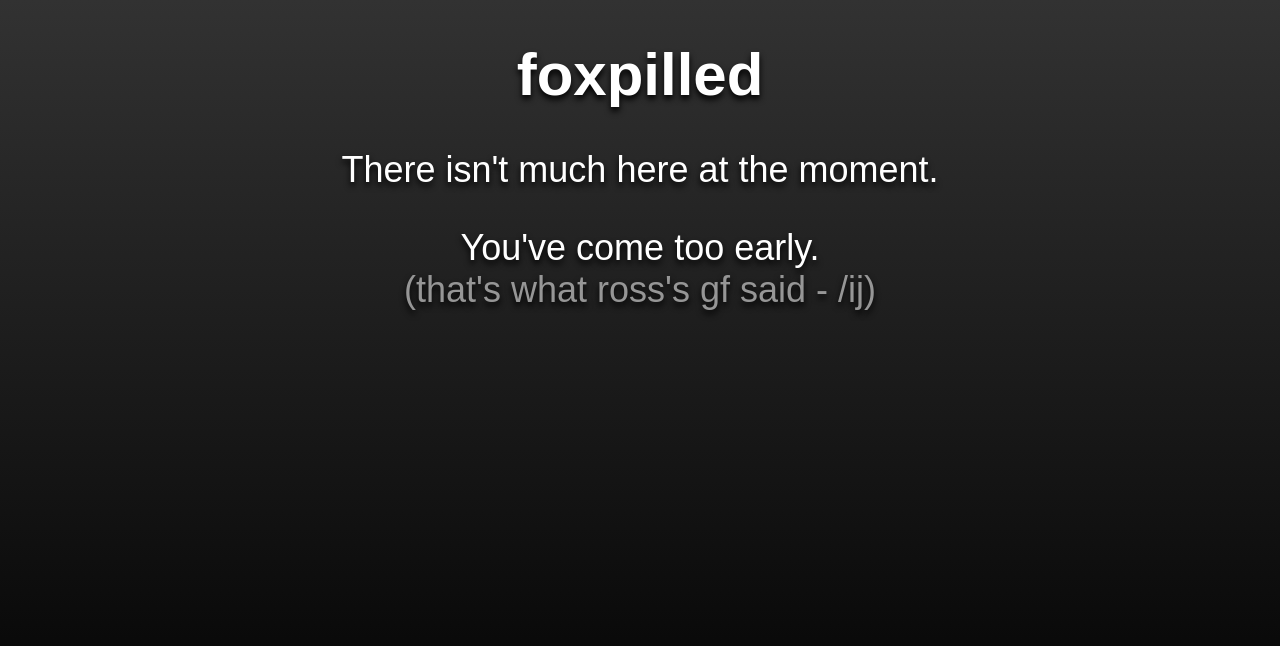
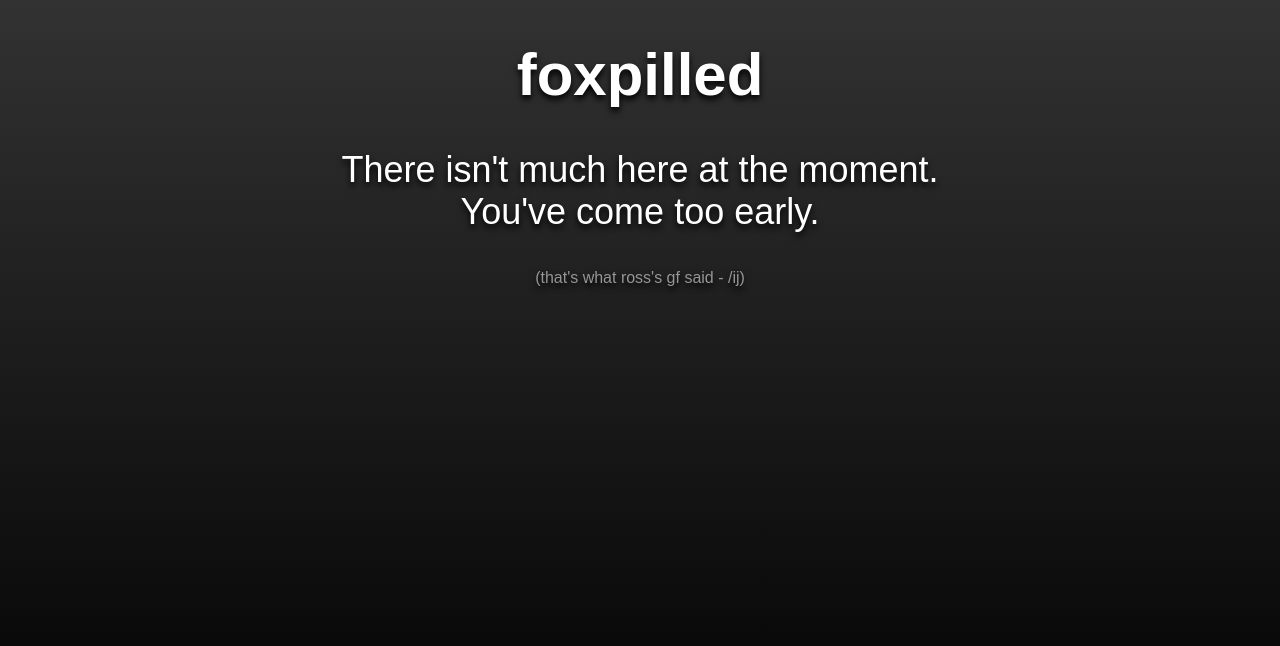
Before and after one commit to hyaenid/ghpages, a plain HTML site: page index.html in a window 1280 px wide. Drawn offline with Linux system fonts and the light colour scheme.

Commit message:
Update index.html

```diff
--- a/index.html
+++ b/index.html
@@ -27,7 +27,7 @@
   </head>
   <body>
     <h1>foxpilled</h1>
-    <p>There isn't much here at the moment.</p>
-    <p>You've come too early.<br><span style="color: #969696 !important;">(that's what ross's gf said - /ij)</span></p>
+    <p>There isn't much here at the moment.<br>You've come too early.</p>
+    <span style="color: #969696 !important;">(that's what ross's gf said - /ij)</span>
   </body>
 </html>
```
